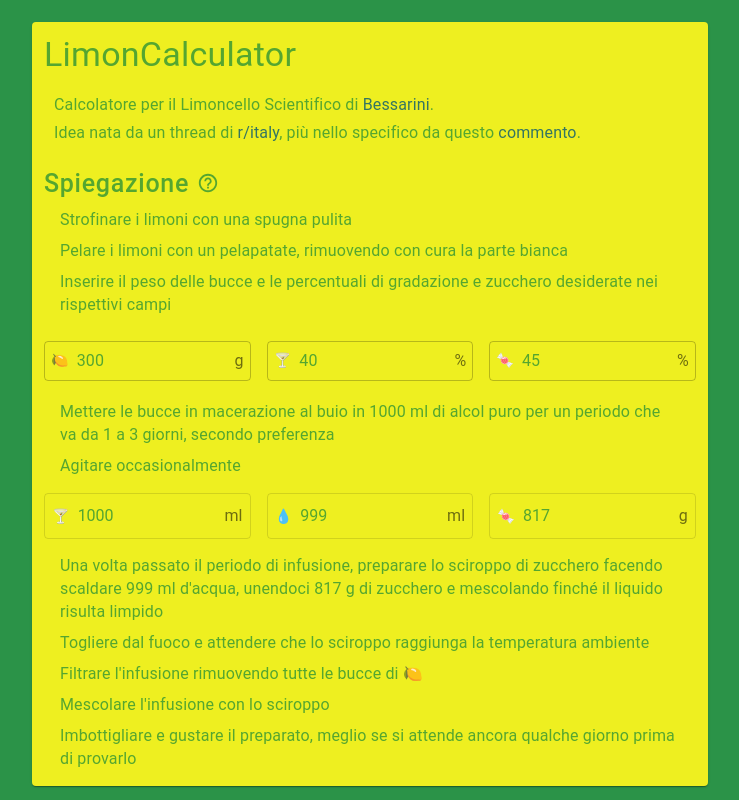
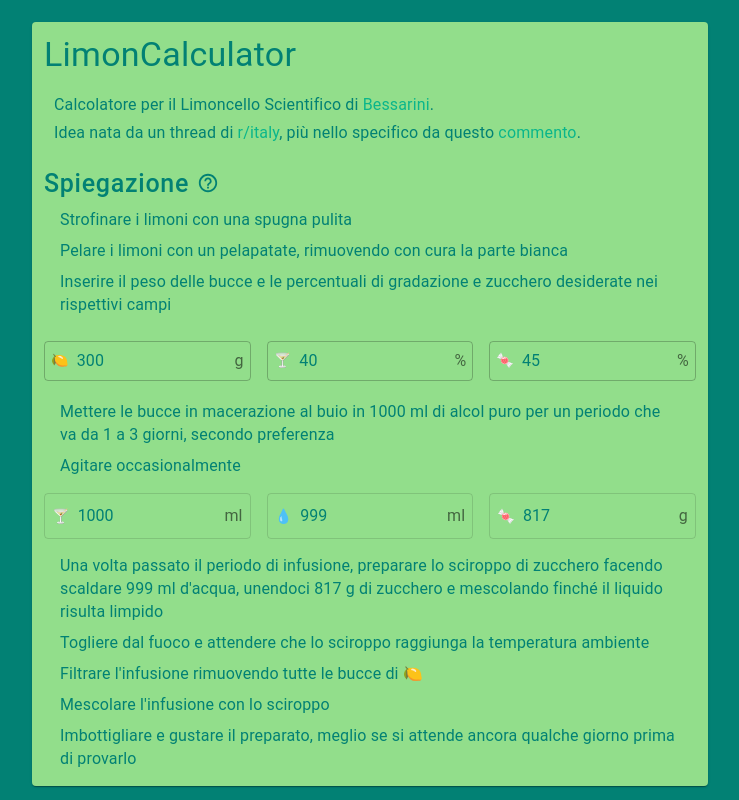
Before and after one commit to proschu2/LimonCalculator, a React (Create React App) app: page / in a window 1280 px wide. Shown: the whole page, without its empty margins (270-1009 px from the left). Built offline with nearby package versions, Linux system fonts and the light colour scheme.

Commit message:
update palette

```diff
--- a/src/App.css
+++ b/src/App.css
@@ -23,7 +23,7 @@
   /*font-family: -apple-system, BlinkMacSystemFont, 'Segoe UI', 'Roboto', 'Oxygen', 'Ubuntu', 'Cantarell', 'Fira Sans', 'Droid Sans', 'Helvetica Neue', sans-serif;*/
   -webkit-font-smoothing: antialiased;
   -moz-osx-font-smoothing: grayscale;
-  background: #2b9348;
+  background: #028174;
   margin: auto;
 }
 
--- a/src/App.tsx
+++ b/src/App.tsx
@@ -38,15 +38,15 @@ import './App.css';
 const lemonTheme = createMuiTheme({
   palette: {
     primary: {
-      main: '#55A630',
+      main: '#028174',
     },
-    secondary: { main: '#347562' },
+    secondary: { main: '#0AB68B' },
     text: {
-      primary: '#55A630',
+      primary: '#028174',
     },
     background: {
       default: '',
-      paper: '#eeef20',
+      paper: '#92de8b',
     },
   },
 });
--- a/src/index.css
+++ b/src/index.css
@@ -3,8 +3,10 @@ html {
   margin: 0;
   -webkit-font-smoothing: antialiased;
   -moz-osx-font-smoothing: grayscale;
+  background-color: #028174 !important;
+  /*
   background-color: #2b9348 !important;
-  /* fallback for old browsers
+   fallback for old browsers
     background: -webkit-linear-gradient(to right, #DED664 30%, #DED664 30%);
     /* Chrome 10-25, Safari 5.1-6
     background: linear-gradient(to right, #DED664 30%, #DED664 30%);
```
